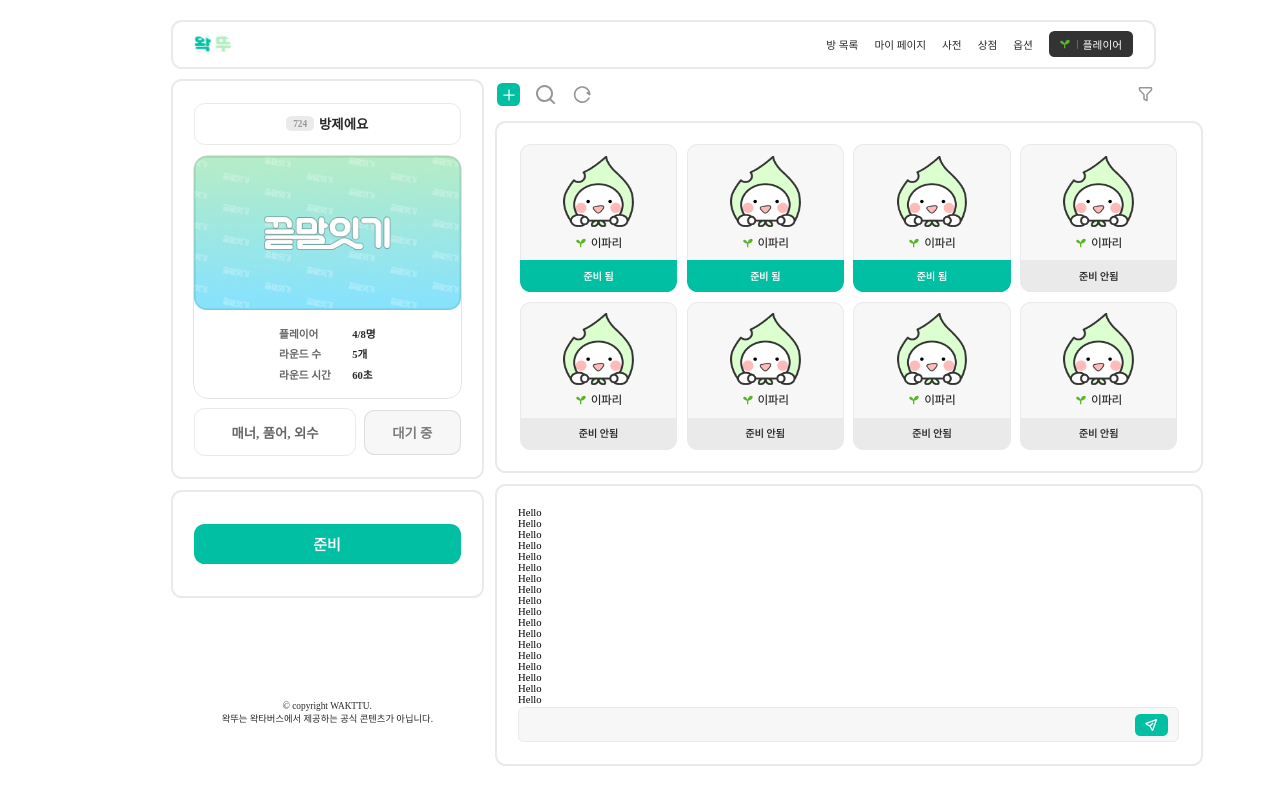
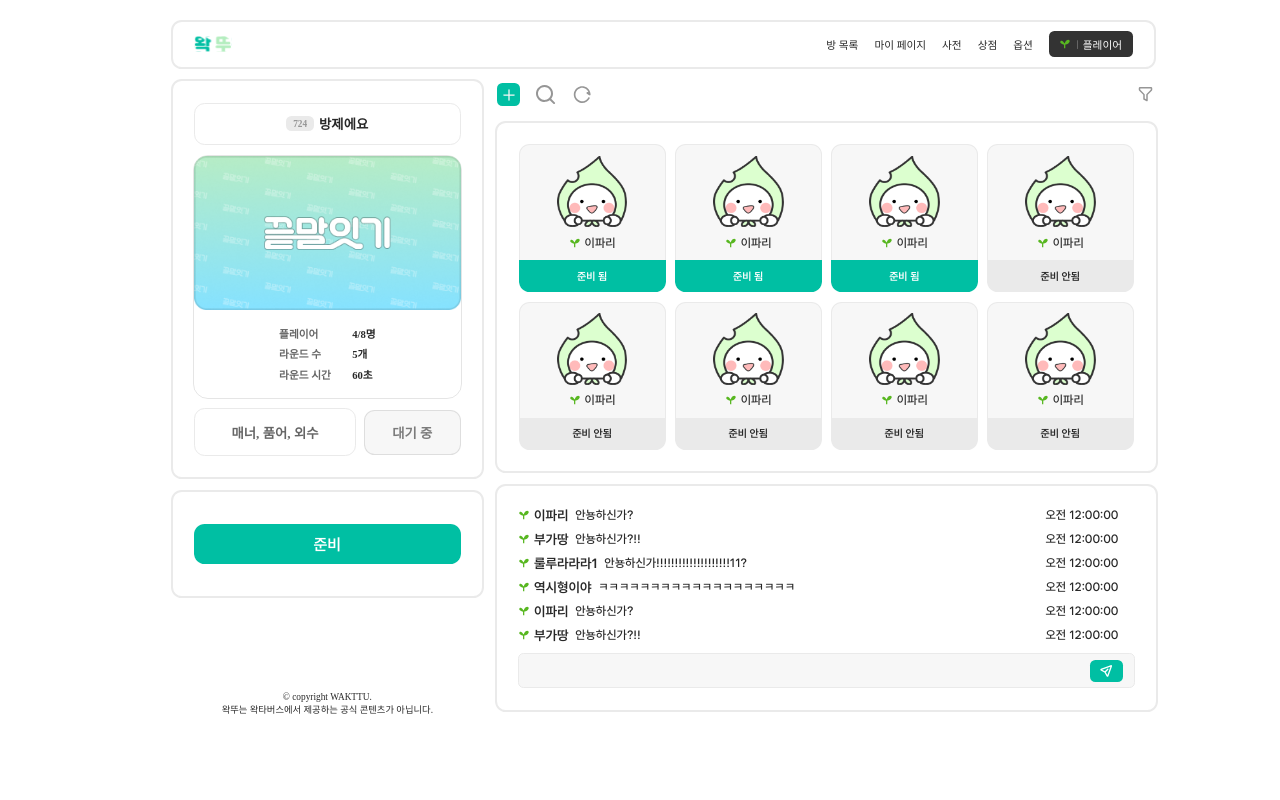
Before and after one commit to iqeq1945/wakttu_frontend, a Next.js app: page /room/1 in a window 1280 px wide. Built offline with nearby package versions, Linux system fonts and the light colour scheme.

Commit message:
feat : design chat

```diff
--- a/src/components/common/Chat.tsx
+++ b/src/components/common/Chat.tsx
@@ -1,57 +1,27 @@
 import {
-  ChatLog,
-  CChat,
-  MessageBlock,
-  MessageInput,
-  SendMessage,
-  SendIcon,
+  PlayerChat,
+  CPlayer,
+  PlayerName,
+  PlayerIcon,
+  ChatContent,
+  DateContent,
 } from "@/styles/common/Chat";
 
-const Chat = () => {
+interface Props {
+  name: string;
+  chat: string;
+}
+
+const Chat = ({ name, chat }: Props) => {
   return (
-    <CChat>
-      <ChatLog>
-        <div>Hello</div> <div>Hello</div> <div>Hello</div>
-        <div>Hello</div> <div>Hello</div> <div>Hello</div> <div>Hello</div>{" "}
-        <div>Hello</div> <div>Hello</div> <div>Hello</div> <div>Hello</div>{" "}
-        <div>Hello</div> <div>Hello</div> <div>Hello</div> <div>Hello</div>{" "}
-        <div>Hello</div> <div>Hello</div> <div>Hello</div> <div>Hello</div>{" "}
-        <div>Hello</div> <div>Hello</div> <div>Hello</div> <div>Hello</div>{" "}
-        <div>Hello</div> <div>Hello</div> <div>Hello</div> <div>Hello</div>{" "}
-        <div>Hello</div> <div>Hello</div> <div>Hello</div> <div>Hello</div>{" "}
-        <div>Hello</div> <div>Hello</div> <div>Hello</div> <div>Hello</div>{" "}
-        <div>Hello</div> <div>Hello</div> <div>Hello</div> <div>Hello</div>{" "}
-        <div>Hello</div> <div>Hello</div> <div>Hello</div> <div>Hello</div>{" "}
-        <div>Hello</div> <div>Hello</div> <div>Hello</div> <div>Hello</div>{" "}
-        <div>Hello</div> <div>Hello</div> <div>Hello</div> <div>Hello</div>{" "}
-        <div>Hello</div> <div>Hello</div> <div>Hello</div> <div>Hello</div>{" "}
-        <div>Hello</div> <div>Hello</div> <div>Hello</div> <div>Hello</div>{" "}
-        <div>Hello</div> <div>Hello</div> <div>Hello</div> <div>Hello</div>{" "}
-        <div>Hello</div> <div>Hello</div> <div>Hello</div> <div>Hello</div>{" "}
-        <div>Hello</div> <div>Hello</div> <div>Hello</div> <div>Hello</div>{" "}
-        <div>Hello</div> <div>Hello</div> <div>Hello</div> <div>Hello</div>{" "}
-        <div>Hello</div> <div>Hello</div> <div>Hello</div> <div>Hello</div>{" "}
-        <div>Hello</div> <div>Hello</div> <div>Hello</div> <div>Hello</div>{" "}
-        <div>Hello</div> <div>Hello</div> <div>Hello</div> <div>Hello</div>{" "}
-        <div>Hello</div> <div>Hello</div> <div>Hello</div> <div>Hello</div>{" "}
-        <div>Hello</div> <div>Hello</div> <div>Hello</div> <div>Hello</div>{" "}
-        <div>Hello</div> <div>Hello</div> <div>Hello</div> <div>Hello</div>{" "}
-        <div>Hello</div> <div>Hello</div> <div>Hello</div> <div>Hello</div>{" "}
-        <div>Hello</div> <div>Hello</div> <div>Hello</div> <div>Hello</div>{" "}
-        <div>Hello</div> <div>Hello</div> <div>Hello</div> <div>Hello</div>{" "}
-        <div>Hello</div> <div>Hello</div> <div>Hello</div> <div>Hello</div>{" "}
-        <div>Hello</div> <div>Hello</div> <div>Hello</div> <div>Hello</div>{" "}
-        <div>Hello</div>
-        <div>Hello</div>
-        <div>Hello</div>
-      </ChatLog>
-      <MessageBlock>
-        <MessageInput />
-        <SendMessage>
-          <SendIcon src="/assets/send.svg" />
-        </SendMessage>
-      </MessageBlock>
-    </CChat>
+    <PlayerChat>
+      <CPlayer>
+        <PlayerIcon src="/assets/amoeba.svg" />
+        <PlayerName>{name}</PlayerName>
+        <ChatContent>{chat}</ChatContent>
+      </CPlayer>
+      <DateContent>오전 12:00:00</DateContent>
+    </PlayerChat>
   );
 };
 
--- /dev/null
+++ b/src/components/common/ChatBox.tsx
@@ -0,0 +1,128 @@
+import {
+  ChatLog,
+  CChat,
+  MessageBlock,
+  MessageInput,
+  SendMessage,
+  SendIcon,
+} from "@/styles/common/Chat";
+import { Chat } from "@/components";
+
+const object = [
+  {
+    name: "이파리",
+    chat: "안뇽하신가?",
+  },
+  {
+    name: "부가땅",
+    chat: "안뇽하신가?!!",
+  },
+  {
+    name: "룰루라라라1",
+    chat: "안뇽하신가!!!!!!!!!!!!!!!!!!!!11?",
+  },
+  {
+    name: "역시형이야",
+    chat: "ㅋㅋㅋㅋㅋㅋㅋㅋㅋㅋㅋㅋㅋㅋㅋㅋㅋㅋㅋ",
+  },
+  {
+    name: "이파리",
+    chat: "안뇽하신가?",
+  },
+  {
+    name: "부가땅",
+    chat: "안뇽하신가?!!",
+  },
+  {
+    name: "룰루라라라1",
+    chat: "안뇽하신가!!!!!!!!!!!!!!!!!!!!11?",
+  },
+  {
+    name: "역시형이야",
+    chat: "ㅋㅋㅋㅋㅋㅋㅋㅋㅋㅋㅋㅋㅋㅋㅋㅋㅋㅋㅋ",
+  },
+  {
+    name: "이파리",
+    chat: "안뇽하신가?",
+  },
+  {
+    name: "부가땅",
+    chat: "안뇽하신가?!!",
+  },
+  {
+    name: "룰루라라라1",
+    chat: "안뇽하신가!!!!!!!!!!!!!!!!!!!!11?",
+  },
+  {
+    name: "역시형이야",
+    chat: "ㅋㅋㅋㅋㅋㅋㅋㅋㅋㅋㅋㅋㅋㅋㅋㅋㅋㅋㅋ",
+  },
+  {
+    name: "이파리",
+    chat: "안뇽하신가?",
+  },
+  {
+    name: "부가땅",
+    chat: "안뇽하신가?!!",
+  },
+  {
+    name: "룰루라라라1",
+    chat: "안뇽하신가!!!!!!!!!!!!!!!!!!!!11?",
+  },
+  {
+    name: "역시형이야",
+    chat: "ㅋㅋㅋㅋㅋㅋㅋㅋㅋㅋㅋㅋㅋㅋㅋㅋㅋㅋㅋ",
+  },
+  {
+    name: "이파리",
+    chat: "안뇽하신가?",
+  },
+  {
+    name: "부가땅",
+    chat: "안뇽하신가?!!",
+  },
+  {
+    name: "룰루라라라1",
+    chat: "안뇽하신가!!!!!!!!!!!!!!!!!!!!11?",
+  },
+  {
+    name: "역시형이야",
+    chat: "ㅋㅋㅋㅋㅋㅋㅋㅋㅋㅋㅋㅋㅋㅋㅋㅋㅋㅋㅋ",
+  },
+  {
+    name: "이파리",
+    chat: "안뇽하신가?",
+  },
+  {
+    name: "부가땅",
+    chat: "안뇽하신가?!!",
+  },
+  {
+    name: "룰루라라라라라라",
+    chat: "안뇽하신가!!!!!!!!!!!!!!!!!!!!11?",
+  },
+  {
+    name: "역시형이야",
+    chat: "ㅋㅋㅋㅋㅋㅋㅋㅋㅋㅋㅋㅋㅋㅋㅋㅋㅋㅋㅋㅋㅋㅋㅋㅋㅋㅋㅋㅋㅋㅋㅋㅋㅋㅋㅋㅋㅋㅋㅋㅋㅋㅋㅋㅋㅋㅋㅋㅋㅋㅋㅋㅋㅋㅋㅋㅋ",
+  },
+];
+
+const ChatBox = () => {
+  return (
+    <CChat>
+      <ChatLog>
+        {object.map((data, idx) => {
+          return <Chat key={idx} name={data.name} chat={data.chat} />;
+        })}
+      </ChatLog>
+      <MessageBlock>
+        <MessageInput />
+        <SendMessage>
+          <SendIcon src="/assets/send.svg" />
+        </SendMessage>
+      </MessageBlock>
+    </CChat>
+  );
+};
+
+export default ChatBox;
--- a/src/components/index.ts
+++ b/src/components/index.ts
@@ -8,6 +8,7 @@ export { default as LoginedMain } from "./main/Logined";
 export { default as Tab } from "./common/Tab";
 export { default as Header } from "./common/Header";
 export { default as RoomNumber } from "./common/RoomNumber";
+export { default as ChatBox } from "./common/ChatBox";
 export { default as Chat } from "./common/Chat";
 
 export { default as ORoomDesc } from "./room/RoomDesc";
--- a/src/pages/room/[id]/index.tsx
+++ b/src/pages/room/[id]/index.tsx
@@ -1,5 +1,5 @@
 import { Container } from "@/styles/common/Layout";
-import { Chat, GameNav, Header, PlayerList } from "@/components";
+import { ChatBox, GameNav, Header, PlayerList } from "@/components";
 import { LeftFooter, RightWrapper, WrapRoom } from "@/styles/room/Room";
 import { LeftWrapper, Copyright } from "@/styles/room/Room";
 import { ORoomDesc, Ready } from "@/components";
@@ -22,7 +22,7 @@ const Room = () => {
         <RightWrapper>
           <GameNav />
           <PlayerList />
-          <Chat />
+          <ChatBox />
         </RightWrapper>
       </WrapRoom>
     </Container>
--- a/src/styles/common/Chat.ts
+++ b/src/styles/common/Chat.ts
@@ -7,8 +7,8 @@ const CChat = styled.div`
   justify-content: center;
   align-items: flex-start;
   padding: 2rem;
-  width: 62rem;
-  height: 22.0625rem;
+  width: 57.8rem;
+  height: 17rem;
 
   border-radius: 1rem;
   border: 2px solid ${COLORS["gray-4"]};
@@ -19,7 +19,9 @@ const ChatLog = styled.div`
   display: flex;
   flex-direction: column;
 
+  width: 100%;
   height: 100%;
+  gap: 0.75rem;
 
   overflow-y: scroll;
 
@@ -45,6 +47,44 @@ const PlayerChat = styled.div`
   display: flex;
   justify-content: space-between;
   align-items: center;
+`;
+
+const CPlayer = styled.div`
+  display: flex;
+  align-items: center;
+`;
+
+const PlayerName = styled.h5`
+  margin-left: 0.375rem;
+  color: ${COLORS.text};
+  font-family: "WantedSans-Semibold";
+  white-space: nowrap;
+`;
+
+const PlayerIcon = styled.img`
+  width: 1.125rem;
+  height: 1.125rem;
+  min-width: 1.125rem;
+`;
+
+const ChatContent = styled.h6`
+  display: inline-block;
+
+  max-width: 90%;
+  margin-left: 0.625rem;
+
+  color: ${COLORS.text};
+  font-family: "WantedSans-Medium";
+`;
+
+const DateContent = styled.h6`
+  display: inline-block;
+
+  white-space: nowrap;
+  margin-right: 1.5rem;
+
+  color: ${COLORS.text};
+  font-family: "WantedSans-Medium";
 `;
 
 const MessageBlock = styled.div`
@@ -90,6 +130,11 @@ export {
   CChat,
   ChatLog,
   PlayerChat,
+  CPlayer,
+  PlayerIcon,
+  PlayerName,
+  ChatContent,
+  DateContent,
   MessageBlock,
   MessageInput,
   SendMessage,
--- a/src/styles/room/PlayerList.ts
+++ b/src/styles/room/PlayerList.ts
@@ -6,6 +6,7 @@ const CPlayerList = styled.article`
   align-items: flex-start;
   align-self: stretch;
 
+  width: 57.8rem;
   padding: 2rem;
   border-radius: 1rem;
   border: 2px solid ${COLORS["gray-4"]};
--- a/src/styles/room/Room.ts
+++ b/src/styles/room/Room.ts
@@ -32,7 +32,7 @@ const LeftFooter = styled.div`
   align-items: center;
   align-self: stretch;
 
-  height: 22rem;
+  height: 21.2rem;
 `;
 
 const Copyright = styled.span`
```
